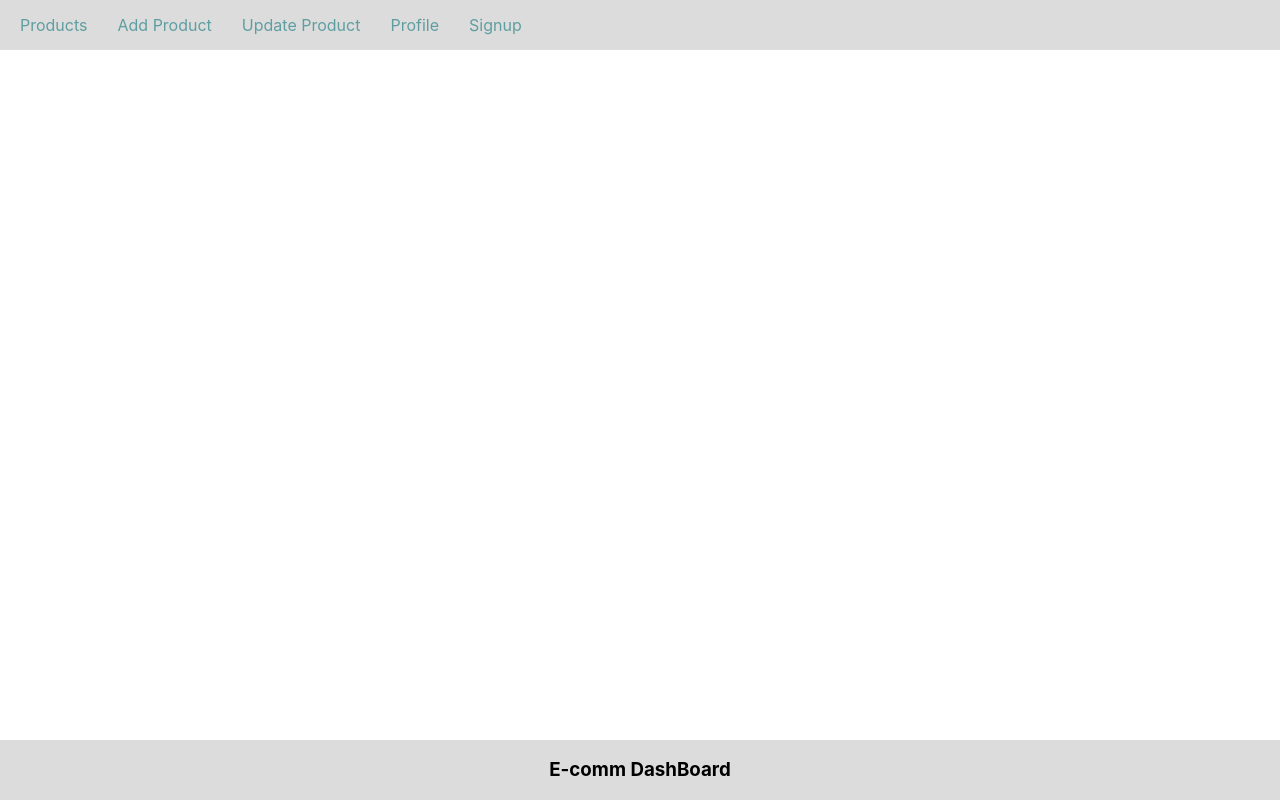
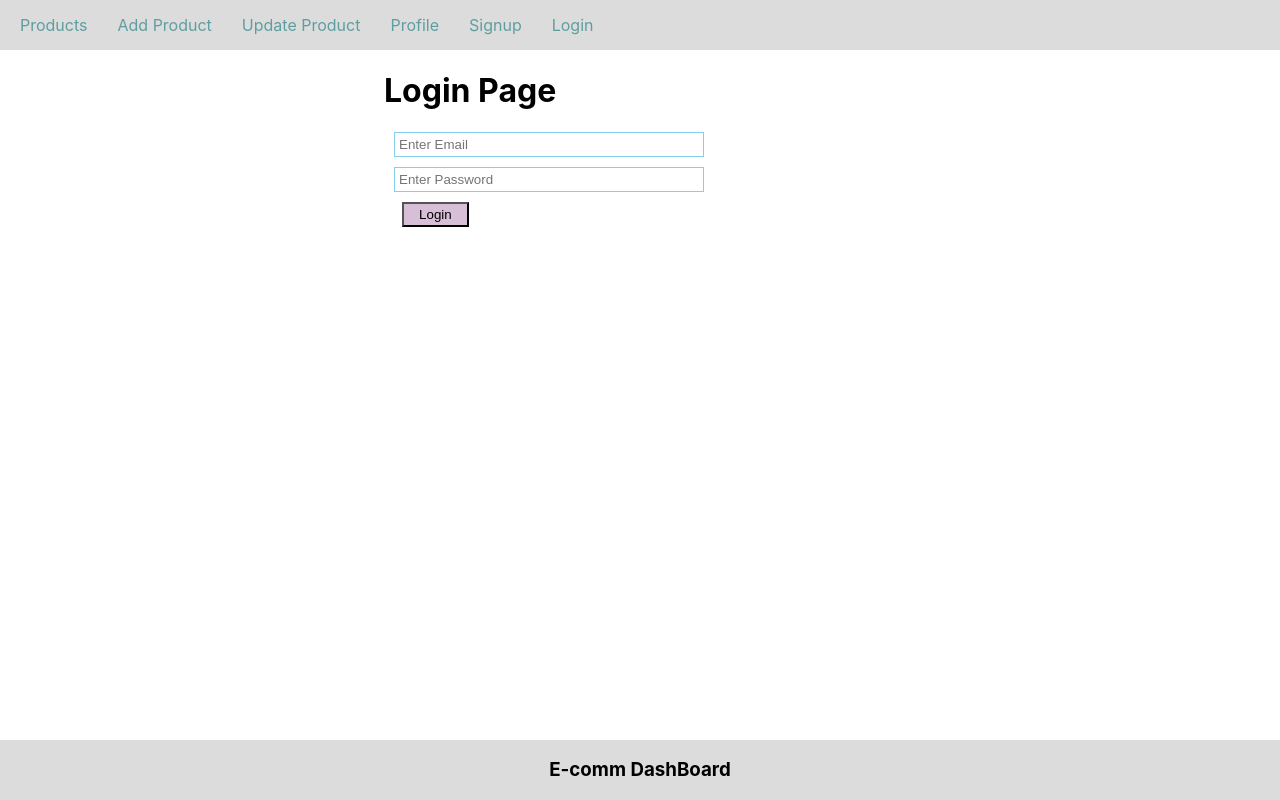
Before and after one commit to Deepansh2/E-DashBoard-Mern, a React (Create React App) app in the folder frontend/: page /login in a window 1280 px wide. Built offline with nearby package versions, Linux system fonts and the light colour scheme.

Commit message:
login feature added

```diff
--- a/frontend/src/App.css
+++ b/frontend/src/App.css
@@ -28,6 +28,9 @@
 }
 
 .signup{
+  margin-left: 30%;
+}
+.Login{
   margin-left: 30%;
 }
 
--- a/frontend/src/App.js
+++ b/frontend/src/App.js
@@ -4,6 +4,8 @@ import {BrowserRouter,Routes,Route} from "react-router-dom"
 import Footer from "./components/Footer"
 import SignUp from './components/SignUp';
 import PrivateComponent from './components/PrivateComponent';
+import Login from "./components/Login"
+
 function App() {
   return (
     <div className="App">
@@ -20,6 +22,7 @@ function App() {
         </Route>
 
         <Route path="/signup" element = {<SignUp/>} />
+        <Route path='/login' element={<Login/>} />
       </Routes>
       </BrowserRouter>
       <Footer/>
--- /dev/null
+++ b/frontend/src/components/Login.js
@@ -0,0 +1,44 @@
+import React,{useState,useEffect} from "react";
+import {useNavigate} from "react-router-dom"
+
+const Login = ()=>{
+
+    const [email,setEmail] = useState("")
+    const [password,setPassword] = useState("")
+    const navigate = useNavigate()
+    useEffect(()=>{
+        const auth = localStorage.getItem("user");
+        if(auth){
+            navigate("/")
+        }
+    },[])
+    const submitData = async ()=>{
+        const Data = {email,password}
+        let result = await fetch("http://localhost:8000/mern/user/signin",{
+            method:"POST",
+            body:JSON.stringify(Data),
+            headers:{
+                "Content-Type":"application/json"
+            }
+        })
+        result = await result.json()
+        console.warn(result)
+        if(result.user.name){
+            localStorage.setItem("user",JSON.stringify(result))
+            navigate("/")
+        }
+        else{
+            alert("Please enter correct details")
+        }
+    }
+    return (
+        <div className="Login">
+            <h1>Login Page</h1>
+        <input className="inputBox" type="text" placeholder="Enter Email" value={email} onChange={(e)=>setEmail(e.target.value)}/>
+        <input className="inputBox" type= "password" placeholder="Enter Password" value={password} onChange={(e)=>setPassword(e.target.value)}/>
+        <button className="appButton" type="button" onClick={submitData}>Login</button>
+        </div>
+    )
+}
+
+export default Login
--- a/frontend/src/components/Nav.js
+++ b/frontend/src/components/Nav.js
@@ -1,4 +1,4 @@
-import React, { useEffect } from "react"
+import React from "react"
 import { Link ,useNavigate} from 'react-router-dom'
 
 const Nav = () => {
@@ -15,7 +15,15 @@ const Nav = () => {
                 <li> <Link to="/add">Add Product</Link></li>
                 <li> <Link to="/update">Update Product</Link></li>
                 <li> <Link to="/profile">Profile</Link></li>
-                <li>{auth ? <Link onClick={logout} to="/signup">Logout</Link> : <Link to="/signup">Signup</Link>}</li>
+                {/* <li>{auth ? <Link onClick={logout} to="/signup">Logout</Link> : <Link to="/signup">Signup</Link>}</li>
+                <li> <Link to="/login">Login</Link></li> */}
+                {
+                    auth ? <li><Link onClick={logout} to="/signup">Logout</Link></li>
+                    :<>
+                    <li><Link to="/signup">Signup</Link></li>
+                    <li> <Link to="/login">Login</Link></li>
+                </>
+                }
             </ul>
         </div>
     )
--- a/frontend/src/components/SignUp.js
+++ b/frontend/src/components/SignUp.js
@@ -12,11 +12,11 @@ useEffect(()=>{
     if(auth){
         navigate("/")
     }
-})
+},[])
 const collectData = async ()=>{
     console.warn(name,email,password)
     const data = {name,email,password}
-    const result = await fetch("http://localhost:8000/mern/user",{
+    const result = await fetch("http://localhost:8000/mern/user/signup",{
         method:"POST",
         body:JSON.stringify(data),
         headers:{
```
Also changed, not shown: 1 other file (tests, documents, lock files or other folders).
